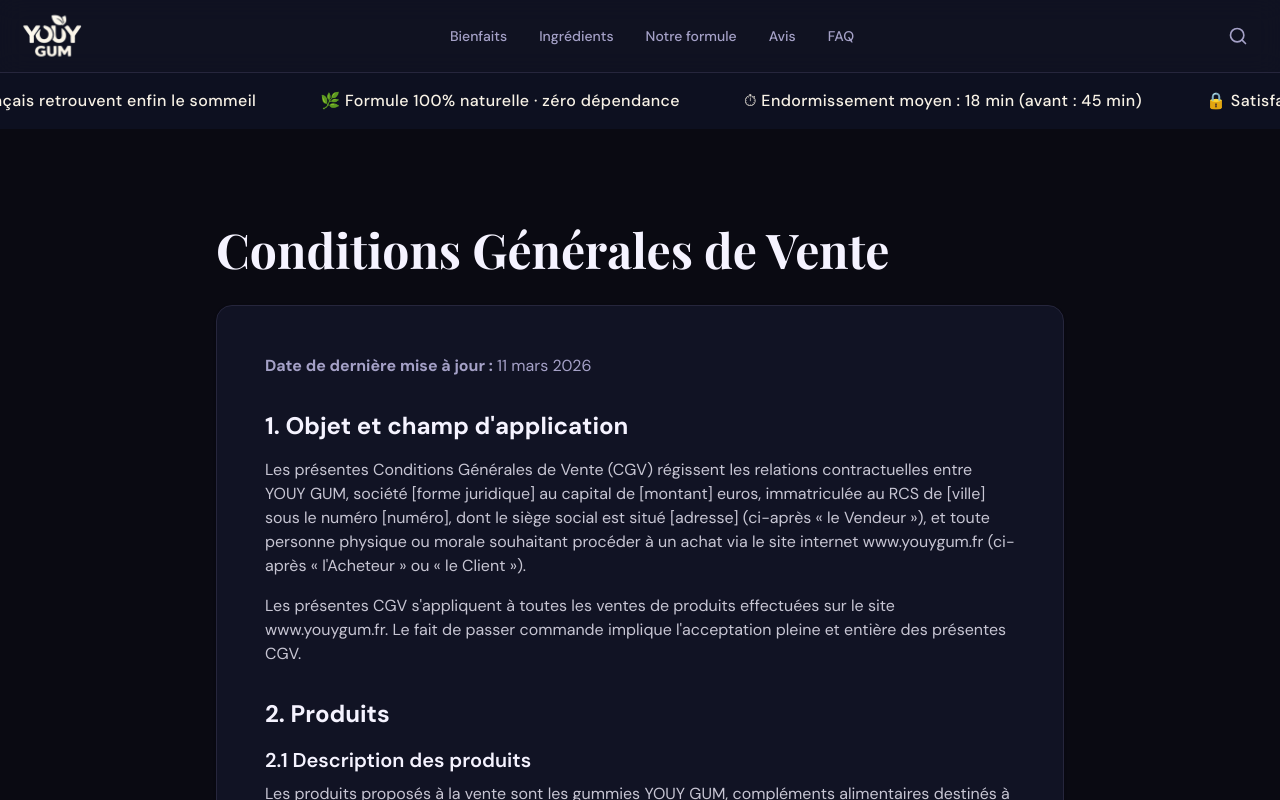
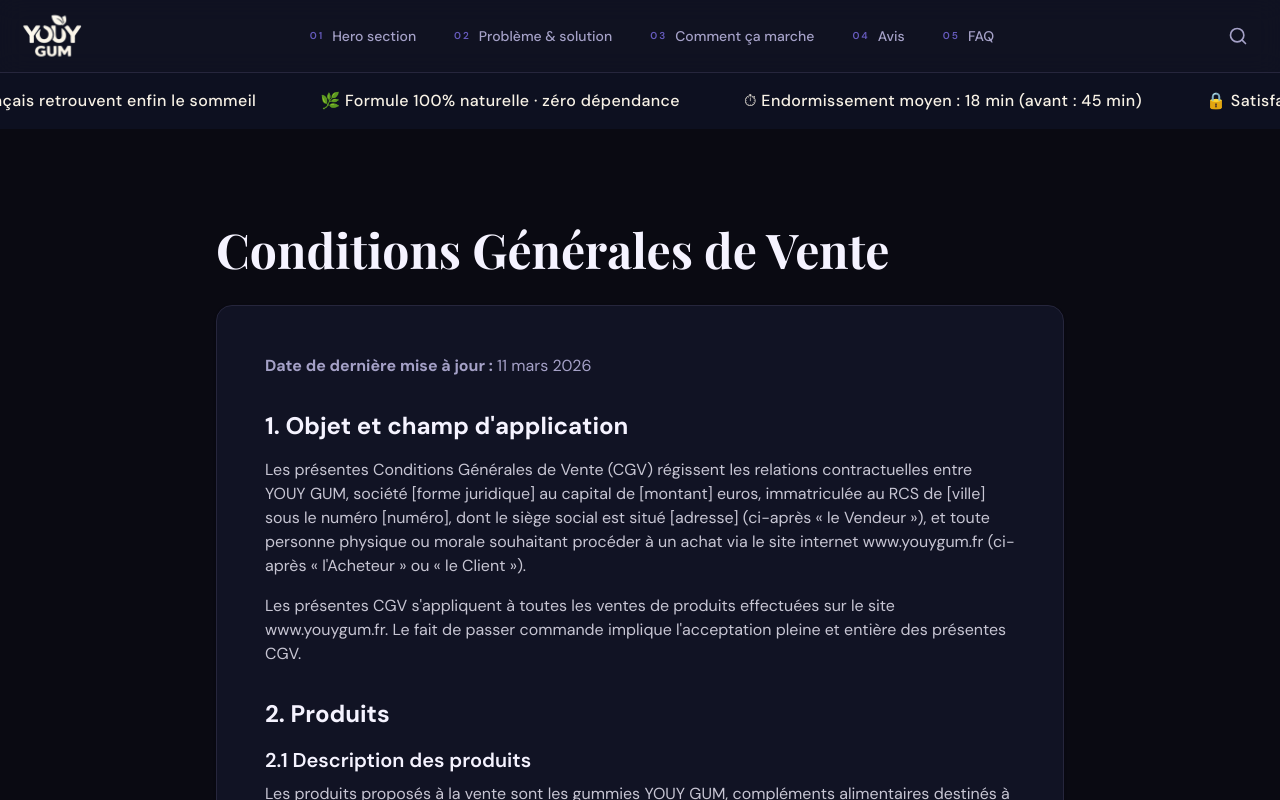
Before and after one commit to hamzNatsu/Youygam, a Next.js app: page /cgv in a window 1280 px wide. Shown: the top 800 px of the page. Built offline with nearby package versions, Linux system fonts and the light colour scheme; a web font is replaced by a local one.

Commit message:
last version

```diff
--- a/components/hero-section.tsx
+++ b/components/hero-section.tsx
@@ -226,7 +226,7 @@ export function HeroSection() {
   }
 
   return (
-    <section className="px-6 py-8 lg:py-12">
+    <section id="hero-section" className="px-6 py-8 lg:py-12 scroll-mt-24">
       {/* Top - Rating, title, CTA */}
       <div className="mx-auto flex max-w-3xl flex-col items-center text-center gap-4">
         {/* Rating */}
--- a/components/how-it-works-section.tsx
+++ b/components/how-it-works-section.tsx
@@ -22,7 +22,7 @@ export function HowItWorksSection() {
   ]
 
   return (
-    <section className="bg-background py-16">
+    <section id="comment-ca-marche" className="bg-background py-16 scroll-mt-24">
       <div className="mx-auto max-w-5xl px-6">
         <div className="text-center">
           <h2 className="font-serif text-3xl font-bold leading-tight text-foreground md:text-4xl">
--- a/components/navbar.tsx
+++ b/components/navbar.tsx
@@ -3,6 +3,14 @@
 import { useState } from "react"
 import { Search, Menu, X } from "lucide-react"
 import { ScrollingBanner } from "./scrolling-banner"
+
+const navLinks = [
+  { href: "#hero-section", label: "Hero section", eyebrow: "01" },
+  { href: "#probleme", label: "Problème & solution", eyebrow: "02" },
+  { href: "#comment-ca-marche", label: "Comment ça marche", eyebrow: "03" },
+  { href: "#avis", label: "Avis", eyebrow: "04" },
+  { href: "#faq", label: "FAQ", eyebrow: "05" },
+]
 
 export function Navbar() {
   const [mobileOpen, setMobileOpen] = useState(false)
@@ -22,12 +30,19 @@ export function Navbar() {
             />
           </a>
 
-          <div className="hidden items-center gap-8 md:flex">
-            <a href="#benefits" className="text-sm font-medium text-muted-foreground transition-colors hover:text-foreground">Bienfaits</a>
-            <a href="#ingredients" className="text-sm font-medium text-muted-foreground transition-colors hover:text-foreground">Ingrédients</a>
-            <a href="/notre-formule" className="text-sm font-medium text-muted-foreground transition-colors hover:text-foreground">Notre formule</a>
-            <a href="#reviews" className="text-sm font-medium text-muted-foreground transition-colors hover:text-foreground">Avis</a>
-            <a href="#faq" className="text-sm font-medium text-muted-foreground transition-colors hover:text-foreground">FAQ</a>
+          <div className="hidden items-center gap-3 md:flex">
+            {navLinks.map((link) => (
+              <a
+                key={link.href}
+                href={link.href}
+                className="group inline-flex items-center gap-2 rounded-full border border-transparent px-3 py-1.5 text-sm font-medium text-muted-foreground transition-all hover:border-border hover:bg-secondary hover:text-foreground"
+              >
+                <span className="text-[10px] font-semibold uppercase tracking-[0.2em] text-primary/70 group-hover:text-primary">
+                  {link.eyebrow}
+                </span>
+                <span>{link.label}</span>
+              </a>
+            ))}
           </div>
 
           <div className="flex items-center gap-3">
@@ -46,12 +61,20 @@ export function Navbar() {
 
         {mobileOpen && (
           <div className="border-t border-border bg-card px-6 py-4 md:hidden">
-            <div className="flex flex-col gap-4">
-              <a href="#benefits" className="text-sm font-medium text-muted-foreground" onClick={() => setMobileOpen(false)}>Bienfaits</a>
-              <a href="#ingredients" className="text-sm font-medium text-muted-foreground" onClick={() => setMobileOpen(false)}>Ingrédients</a>
-              <a href="/notre-formule" className="text-sm font-medium text-muted-foreground" onClick={() => setMobileOpen(false)}>Notre formule</a>
-              <a href="#reviews" className="text-sm font-medium text-muted-foreground" onClick={() => setMobileOpen(false)}>Avis</a>
-              <a href="#faq" className="text-sm font-medium text-muted-foreground" onClick={() => setMobileOpen(false)}>FAQ</a>
+            <div className="flex flex-col gap-2">
+              {navLinks.map((link) => (
+                <a
+                  key={link.href}
+                  href={link.href}
+                  className="flex items-center gap-3 rounded-xl px-3 py-2 text-sm font-medium text-muted-foreground transition-colors hover:bg-secondary hover:text-foreground"
+                  onClick={() => setMobileOpen(false)}
+                >
+                  <span className="text-[10px] font-semibold uppercase tracking-[0.2em] text-primary">
+                    {link.eyebrow}
+                  </span>
+                  <span>{link.label}</span>
+                </a>
+              ))}
             </div>
           </div>
         )}
--- a/components/problem-solution-section.tsx
+++ b/components/problem-solution-section.tsx
@@ -14,9 +14,9 @@ const simpleSolution = [
 
 export function ProblemSolutionSection() {
   return (
-    <section className="px-6 py-14 md:py-20">
+    <section id="probleme" className="px-6 py-14 md:py-20 scroll-mt-24">
       <div className="mx-auto grid max-w-7xl gap-6 lg:grid-cols-3">
-        <article className="rounded-2xl border border-border/60 bg-card/70 p-6 shadow-lg shadow-black/10 backdrop-blur-sm">
+        <article id="vous-vous-reconnaissez" className="rounded-2xl border border-border/60 bg-card/70 p-6 shadow-lg shadow-black/10 backdrop-blur-sm scroll-mt-24">
           <div className="inline-flex items-center gap-2 rounded-full bg-destructive/10 px-3 py-1 text-xs font-semibold text-destructive">
             <Moon className="h-3.5 w-3.5" />
             Vous vous reconnaissez ?
@@ -32,7 +32,7 @@ export function ProblemSolutionSection() {
           </ul>
         </article>
 
-        <article className="rounded-2xl border border-border/60 bg-card/70 p-6 shadow-lg shadow-black/10 backdrop-blur-sm">
+        <article id="pourquoi-ca-arrive" className="rounded-2xl border border-border/60 bg-card/70 p-6 shadow-lg shadow-black/10 backdrop-blur-sm scroll-mt-24">
           <div className="inline-flex items-center gap-2 rounded-full bg-primary/15 px-3 py-1 text-xs font-semibold text-primary">
             <Brain className="h-3.5 w-3.5" />
             Pourquoi ça arrive
@@ -47,7 +47,7 @@ export function ProblemSolutionSection() {
           </p>
         </article>
 
-        <article className="rounded-2xl border border-border/60 bg-card/70 p-6 shadow-lg shadow-black/10 backdrop-blur-sm">
+        <article id="solution-simple" className="rounded-2xl border border-border/60 bg-card/70 p-6 shadow-lg shadow-black/10 backdrop-blur-sm scroll-mt-24">
           <div className="inline-flex items-center gap-2 rounded-full bg-emerald-500/15 px-3 py-1 text-xs font-semibold text-emerald-500">
             <Zap className="h-3.5 w-3.5" />
             La solution simple
--- a/components/reviews-section.tsx
+++ b/components/reviews-section.tsx
@@ -30,7 +30,7 @@ const reviews = [
 
 export function ReviewsSection() {
   return (
-    <section className="bg-background px-6 py-16 md:py-24">
+    <section id="avis" className="bg-background px-6 py-16 md:py-24 scroll-mt-24">
       <div className="mx-auto max-w-7xl">
         <h2 className="text-center font-serif text-3xl font-bold text-foreground md:text-4xl">
           {"Ce que disent nos clients"}
```
